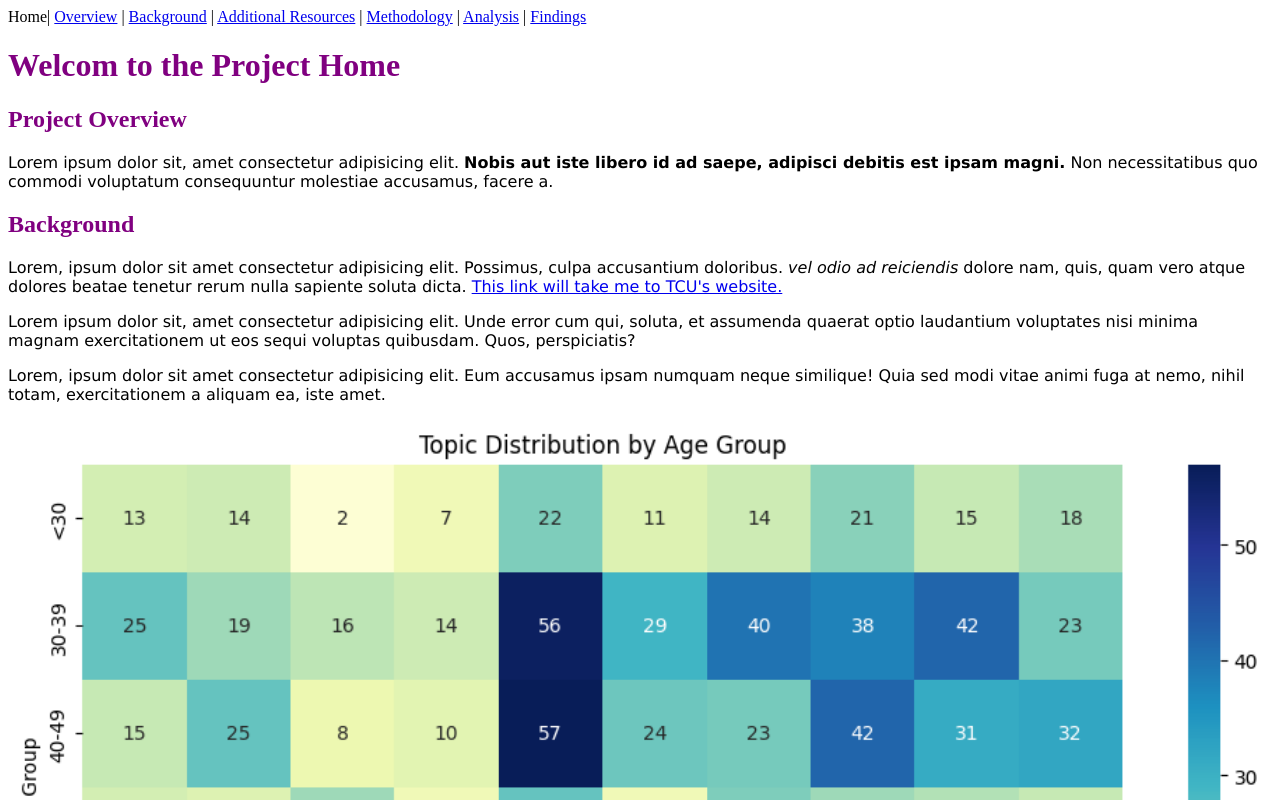
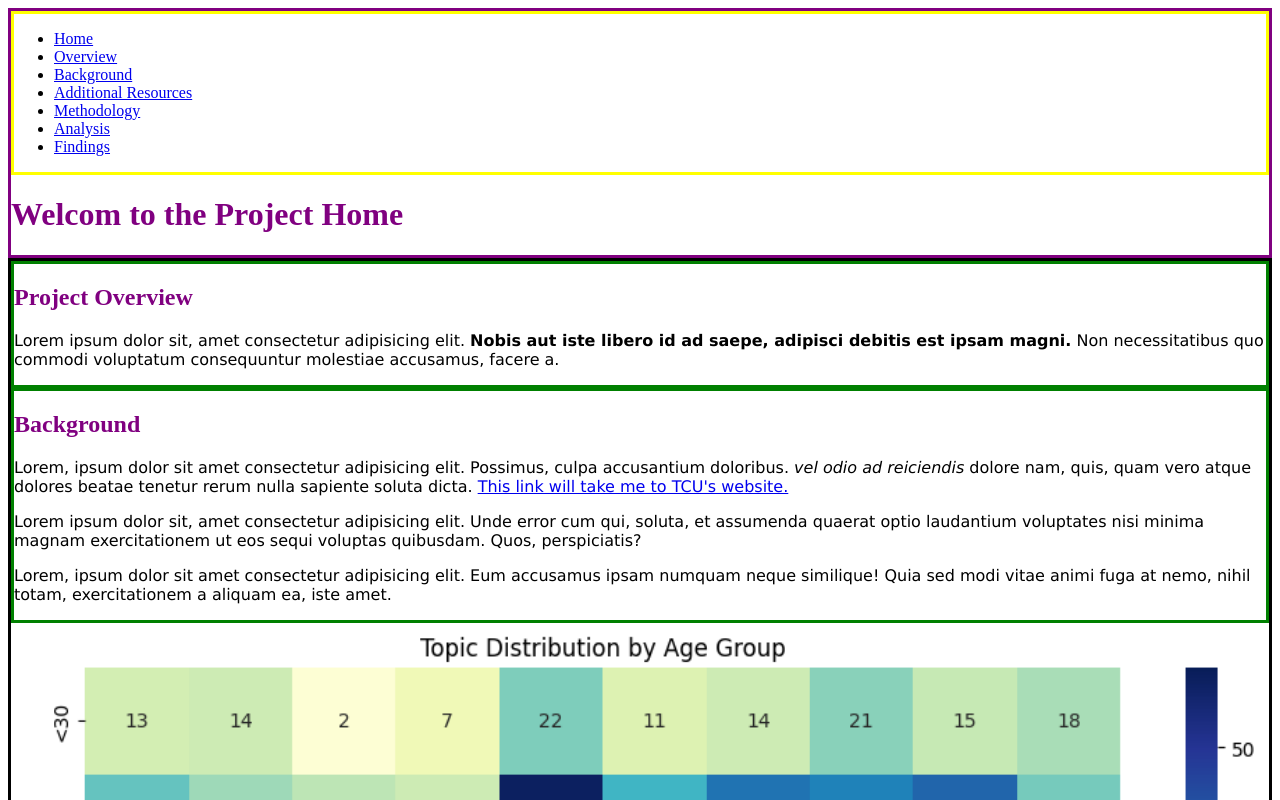
Before and after one commit to mmarielagomezzz/20833_project, a plain HTML site: page index.html in a window 1280 px wide. Shown: the top 800 px of the page. Drawn offline with Linux system fonts and the light colour scheme.

Commit message:
Html_css_changes

```diff
--- a/css/style.css
+++ b/css/style.css
@@ -6,3 +6,28 @@ p {
     font-family: 'Lucida Sans', 'Lucida Sans Regular', 'Lucida Grande', 'Lucida Sans Unicode', Geneva, Verdana, sans-serif;
 
 }
+
+
+header, footer{
+border-style:solid;
+border-color:purple;
+
+}
+
+nav{
+border-style:solid;
+border-color:yellow;
+
+}
+
+main{
+border-style:solid;
+border-color:black;
+
+}
+
+section{
+border-style:solid;
+border-color:green;
+
+}
--- a/index.html
+++ b/index.html
@@ -5,27 +5,41 @@
     <meta name="viewport" content="width=device-width, initial-scale=1.0">
     <title>Project Home</title>
 
+    <link rel="stylesheet" href="css/style.css">
 
-    <link rel="stylesheet" href="css/style.css">
 </head>
 <body>
 
+    <header>
+
 <nav>
 
-Home|
-<a href="#Overview"> Overview</a> |
-<a href="#Background">Background</a> |
-<a href="#Additional Resources">Additional Resources</a> |
-<a href="#Methodology">Methodology</a> |
-<a href="#Analysis">Analysis</a> |
-<a href="#Findings">Findings</a>
+<ul>
+
+<li><a href="Home">Home </a></li>
+
+<li><a href="#Overview"> Overview</a></li>
+
+<li><a href="#Background">Background</a></li>
+
+<li><a href="#Additional Resources">Additional Resources</a></li>
+
+<li><a href="#Methodology">Methodology</a></li>
+
+<li><a href="#Analysis">Analysis</a></li>
+
+<li><a href="#Findings">Findings</a></li>
+
+</ul>
+</nav>
 
 
+<h1>Welcom to the Project Home</h1>
 
+</header>
 
-</nav>
+<main>
 
-<h1>Welcom to the Project Home</h1>
 
 <section id = "Overview">
 
@@ -80,7 +94,6 @@ Home|
 <p>Lorem ipsum dolor sit amet consectetur adipisicing elit. Vel perferendis mollitia commodi voluptate temporibus iste nisi nihil praesentium, nesciunt quo, labore numquam maiores fugiat? Magni rerum ab amet natus quam.</p>
 <p>Lorem ipsum dolor sit amet consectetur, adipisicing elit. Culpa, deserunt magnam odit quis quidem laboriosam tempore consectetur ea earum nostrum accusamus aspernatur doloribus corporis vel dolor voluptas atque mollitia ad?</p>
 
-
 </section>
 
 <section id = "Findings">
@@ -89,9 +102,17 @@ Home|
 <p>Lorem ipsum dolor sit amet consectetur adipisicing elit. Laboriosam, quaerat. Labore pariatur repudiandae molestiae fuga sunt rerum ipsum optio velit distinctio eos similique, qui eum deleniti! Deleniti eos dolore tempora.</p>
 <p>Lorem ipsum dolor sit amet, consectetur adipisicing elit. Ullam explicabo dicta distinctio aliquid id reiciendis magni quisquam ab, quidem quod alias sed veniam earum? Quod blanditiis dicta eius impedit non.</p>
 
-
 </section>
 
+</main>
+
+
+<footer>
+
+<p>&copy; 2025 Project Home. All rights reserved.</p>
+<p>Contact me: <a href="mailto:Mariela.gomez@tcu.edu">Mariela.gomez@tcu.edu</a></p>
+
+</footer>
 
 </body>
 </html>
```
